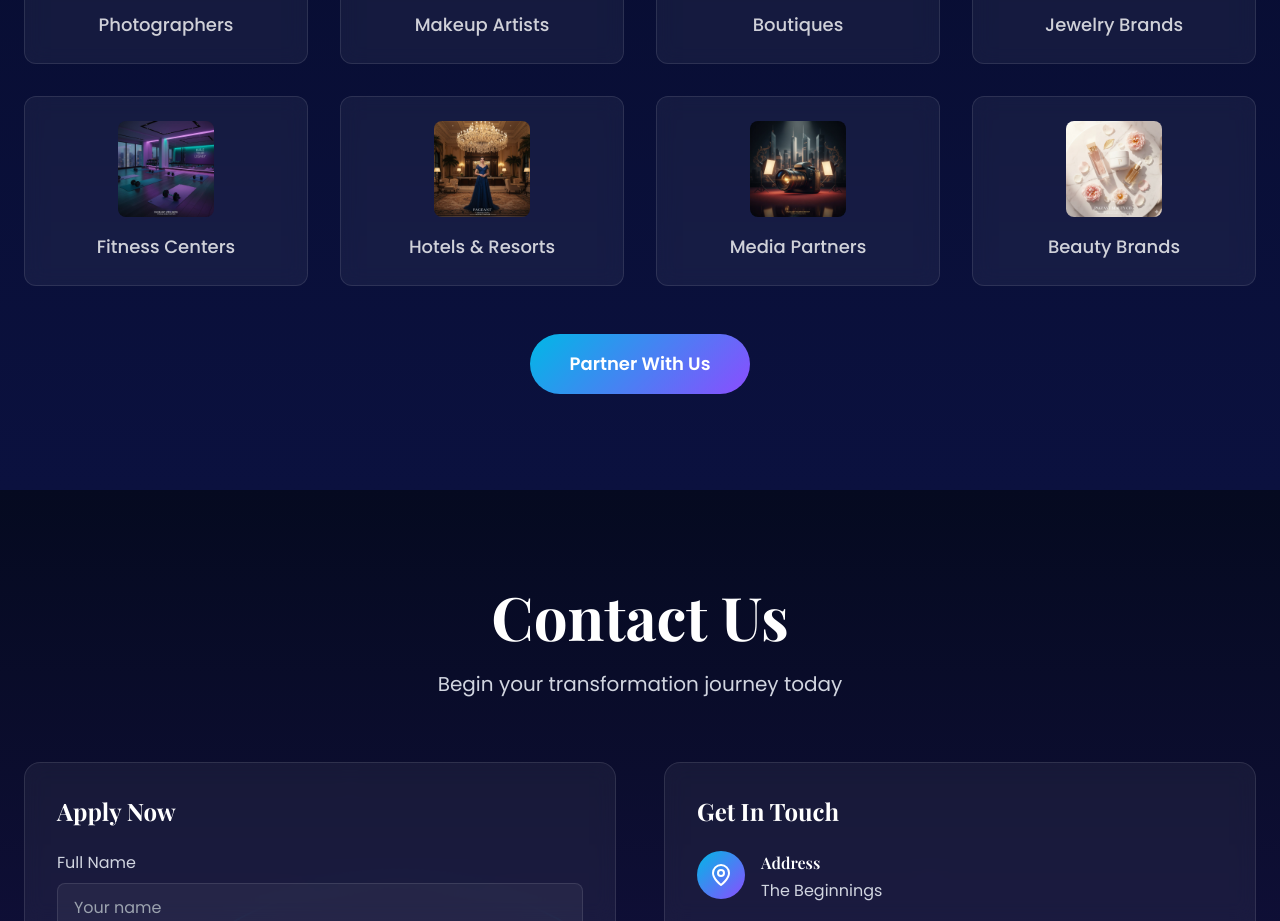
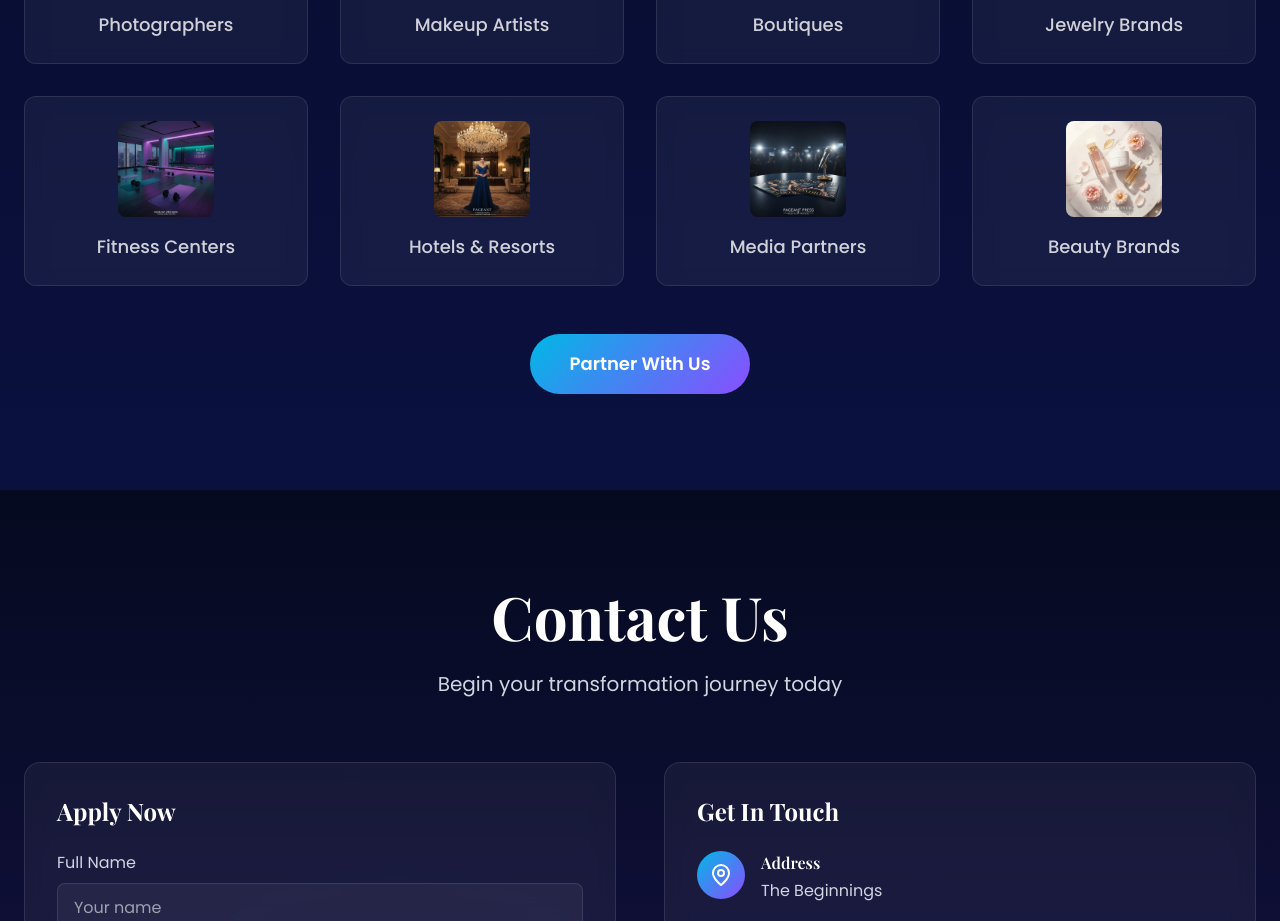
Before and after one commit to Indumathisivakumar/happi-pageant--mrs-site, a React (Vite) app: page / in a window 1280 px wide. Shown: the part 6260-7181 px from the top of the page. Built offline with nearby package versions, Linux system fonts and the light colour scheme.

Commit message:
Updated PartnersSection.tsx

```diff
--- a/src/components/PartnersSection.tsx
+++ b/src/components/PartnersSection.tsx
@@ -8,7 +8,7 @@ const PartnersSection = () => {
     { name: 'Jewelry Brands', logo: '/c3cf24e0-f7d0-458d-94ea-7c8b72ef06e4.jpg' },
     { name: 'Fitness Centers', logo: '/61dbbfbe-1cd8-43a3-878a-61229f464282.jpg' },
     { name: 'Hotels & Resorts', logo: '/addc291c-dd2b-4e24-85e1-5e135b35d7bf.jpg' },
-    { name: 'Media Partners', logo: '/2f2df118-45ea-4fb6-b72b-a64edb1ccc84.jpg' },
+    { name: 'Media Partners', logo: '/9f999afb-32f0-47d0-8066-7976a02d1d25.jpg' },
     { name: 'Beauty Brands', logo: '/unnamed (2).jpg' },
   ];
 
```
